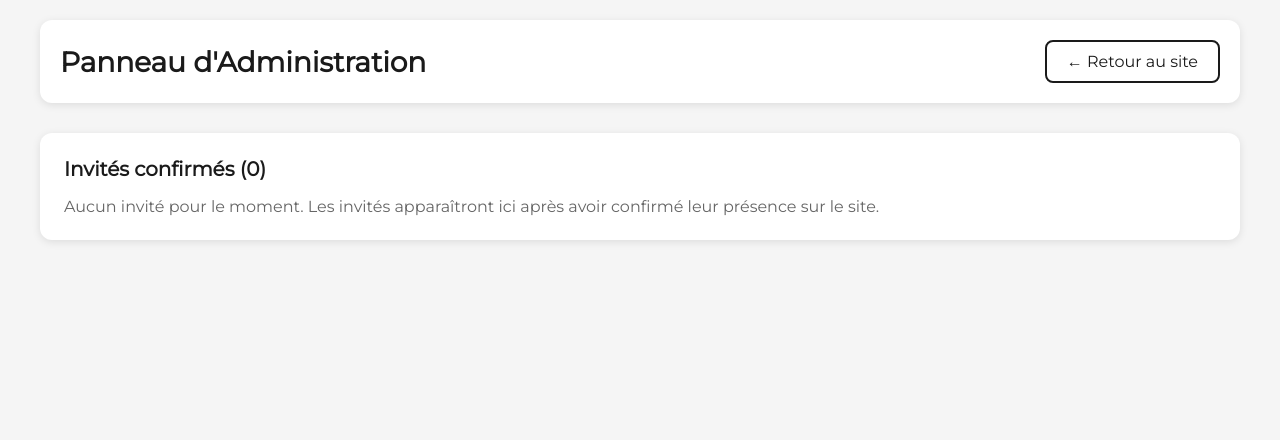
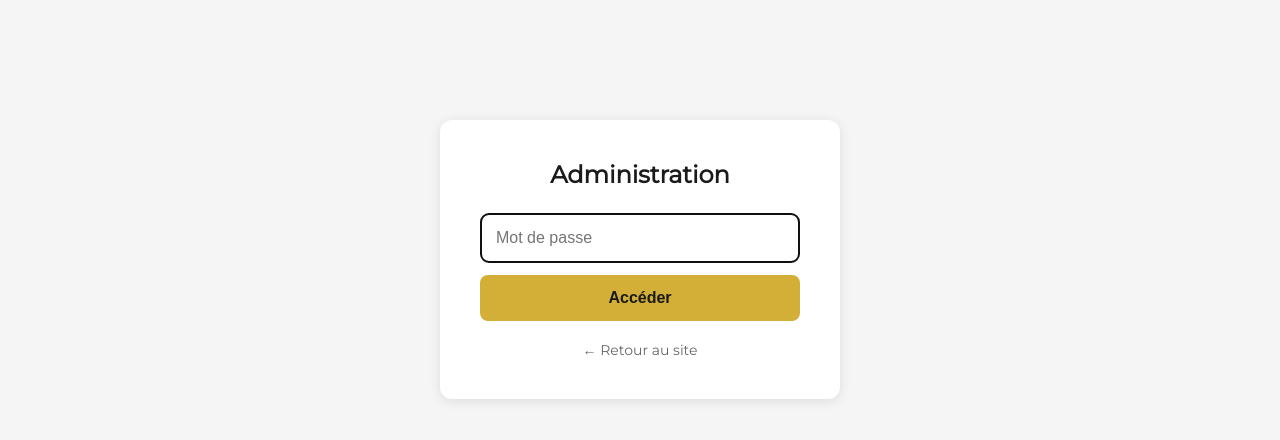
Before and after one commit to AdamCodeAccount/Wedding-Gregoria-Marcel, a React (Create React App) app: page /admin-secret-2026 in a window 1280 px wide. Shown: the top 440 px of the page. Built offline with nearby package versions, Linux system fonts and the light colour scheme.

Commit message:
Add authentication feature to AdminPage with password protection and logout functionality; implement guest clearing confirmation and enhance UI for better user experience.

```diff
--- a/src/pages/Admin.js
+++ b/src/pages/Admin.js
@@ -1,23 +1,133 @@
-import React, { useState } from 'react';
+import React, { useState, useEffect } from 'react';
 import { useGuestManagement } from '../hooks/useGuestManagement';
 import AdminPanel from '../components/AdminPanel';
 import '../styles/adminPage.css';
 
+const ADMIN_AUTH_KEY = 'admin_authenticated';
+
 const AdminPage = () => {
-  const { guests, sendReminderToAll } = useGuestManagement();
+  const [isAuthenticated, setIsAuthenticated] = useState(false);
+  const [password, setPassword] = useState('');
+  const [error, setError] = useState('');
+  const { guests, sendReminderToAll, clearAllGuests } = useGuestManagement();
+
+  useEffect(() => {
+    setIsAuthenticated(sessionStorage.getItem(ADMIN_AUTH_KEY) === 'true');
+  }, []);
+
+  const handleSubmit = (e) => {
+    e.preventDefault();
+    setError('');
+    const correctPassword = process.env.REACT_APP_ADMIN_PASSWORD || 'ad13AM9lboss11';
+    if (password === correctPassword) {
+      sessionStorage.setItem(ADMIN_AUTH_KEY, 'true');
+      setIsAuthenticated(true);
+    } else {
+      setError('Mot de passe incorrect');
+    }
+  };
+
+  const handleLogout = () => {
+    sessionStorage.removeItem(ADMIN_AUTH_KEY);
+    setIsAuthenticated(false);
+    setPassword('');
+  };
 
   const handleSendReminder = async () => {
     await sendReminderToAll();
     alert(`Rappel envoyé à ${guests.length} invité(s) !`);
   };
 
+  const handleClearAll = () => {
+    if (window.confirm('Êtes-vous sûr de vouloir supprimer tous les invités ? Cette action est irréversible.')) {
+      clearAllGuests();
+      alert('Tous les invités ont été supprimés.');
+    }
+  };
+
+  if (!isAuthenticated) {
+    return (
+      <div className="admin-page">
+        <div className="admin-login" style={{
+          maxWidth: 400,
+          margin: '100px auto',
+          padding: 40,
+          background: 'white',
+          borderRadius: 12,
+          boxShadow: '0 2px 12px rgba(0,0,0,0.1)'
+        }}>
+          <h1 style={{ margin: '0 0 24px 0', fontSize: 24, color: '#1a1a1a', textAlign: 'center' }}>
+            Administration
+          </h1>
+          <form onSubmit={handleSubmit}>
+            <input
+              type="password"
+              value={password}
+              onChange={(e) => setPassword(e.target.value)}
+              placeholder="Mot de passe"
+              autoFocus
+              style={{
+                width: '100%',
+                padding: 14,
+                marginBottom: 12,
+                border: '2px solid #ddd',
+                borderRadius: 8,
+                fontSize: 16,
+                boxSizing: 'border-box'
+              }}
+            />
+            {error && (
+              <p style={{ color: '#c53030', margin: '0 0 12px 0', fontSize: 14 }}>{error}</p>
+            )}
+            <button
+              type="submit"
+              style={{
+                width: '100%',
+                padding: 14,
+                background: '#D4AF37',
+                color: '#1a1a1a',
+                border: 'none',
+                borderRadius: 8,
+                fontWeight: 600,
+                cursor: 'pointer',
+                fontSize: 16
+              }}
+            >
+              Accéder
+            </button>
+          </form>
+          <a href="/" style={{ display: 'block', textAlign: 'center', marginTop: 20, color: '#666', textDecoration: 'none', fontSize: 14 }}>
+            ← Retour au site
+          </a>
+        </div>
+      </div>
+    );
+  }
+
   return (
     <div className="admin-page">
       <div className="admin-page-header">
         <h1>Panneau d'Administration</h1>
-        <a href="/" className="back-link">← Retour au site</a>
+        <div style={{ display: 'flex', gap: 12, alignItems: 'center' }}>
+          <button
+            type="button"
+            onClick={handleLogout}
+            style={{
+              padding: '10px 20px',
+              background: 'transparent',
+              color: '#1a1a1a',
+              border: '2px solid #1a1a1a',
+              borderRadius: 8,
+              cursor: 'pointer',
+              fontSize: 14
+            }}
+          >
+            Déconnexion
+          </button>
+          <a href="/" className="back-link">← Retour au site</a>
+        </div>
       </div>
-      <AdminPanel guests={guests} onSendReminder={handleSendReminder} />
+      <AdminPanel guests={guests} onSendReminder={handleSendReminder} onClearAll={handleClearAll} />
     </div>
   );
 };
```
